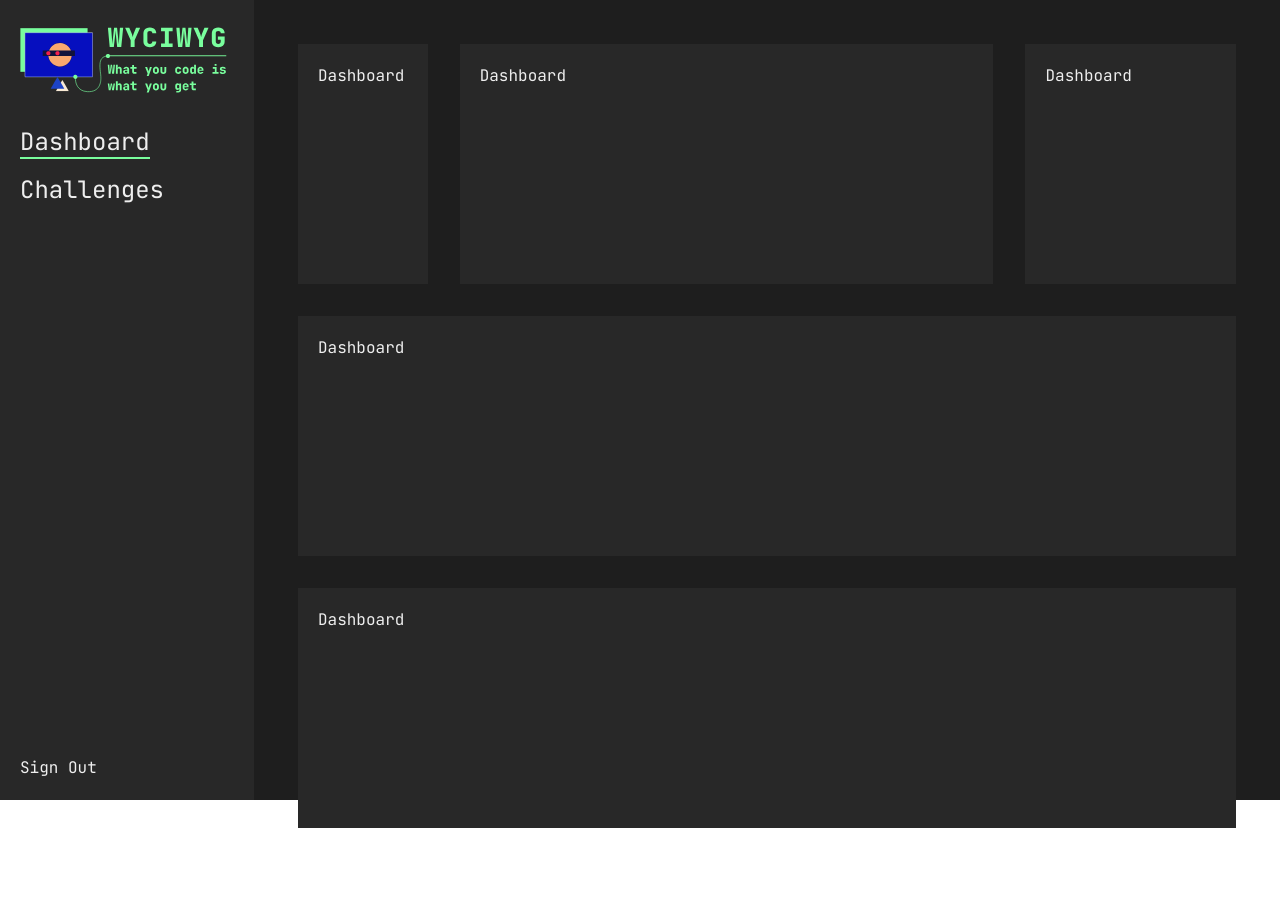
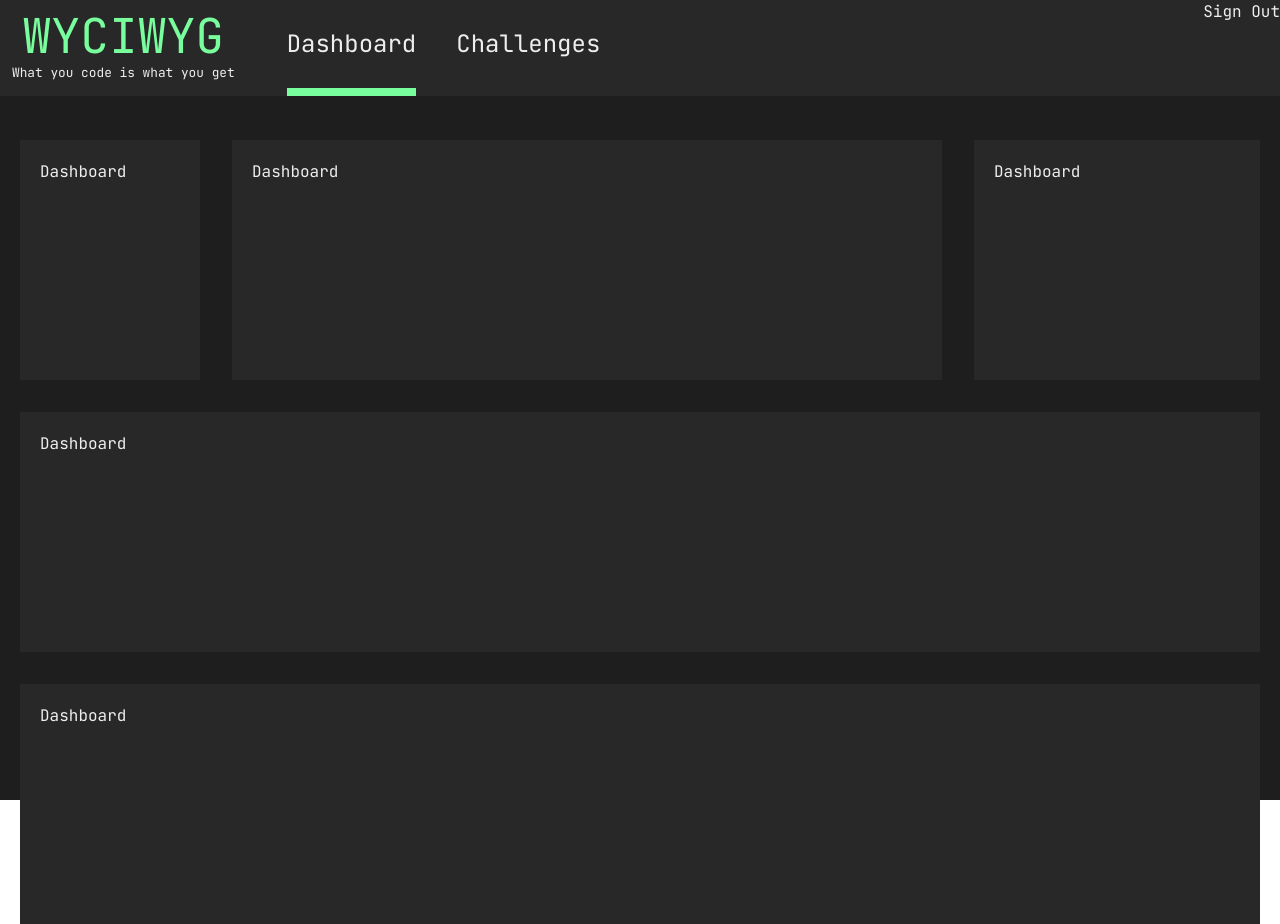
Before and after one commit to Dre90/wyciwyg-dashboard, a Nuxt app: page / in a window 1280 px wide. Before the commit the page ends 828 px from the top, so only its background shows below. Built offline with nearby package versions, Linux system fonts and the light colour scheme; no server answers.

Commit message:
Byttet ut Sidebar med Header menu og jobbet videre med Challenges

```diff
--- a/app.vue
+++ b/app.vue
@@ -4,6 +4,6 @@
 
 <script setup>
 useHead({
-  title: "WYCIWYG - Dashboard",
+  title: "WYCIWYG",
 });
 </script>
--- a/assets/css/tailwind.css
+++ b/assets/css/tailwind.css
@@ -5,5 +5,5 @@
 @tailwind utilities;
 
 .router-link-active {
-  @apply border-b-2 border-bv-green;
+  @apply border-b-8 border-bv-green;
 }
--- /dev/null
+++ b/components/Header.vue
@@ -0,0 +1,35 @@
+<template>
+  <header class="flex h-24 w-full flex-row bg-dark-gray-plus1">
+    <div class="p-3">
+      <h1 class="text-center text-5xl text-bv-green">WYCIWYG</h1>
+      <small class="">What you code is what you get</small>
+    </div>
+
+    <Menu />
+
+    <div class="ml-auto">
+      <button class="button block" @click="signOut">Sign Out</button>
+    </div>
+  </header>
+</template>
+
+<script setup>
+const user = useSupabaseUser();
+const client = useSupabaseAuthClient();
+
+async function signOut() {
+  try {
+    //loading.value = true;
+    let { error } = await client.auth.signOut();
+    if (error) throw error;
+  } catch (error) {
+    alert(error.message);
+  } finally {
+    //loading.value = false;
+  }
+}
+
+watchEffect(async () => {
+  if (!user.value) await navigateTo({ path: "/sign-in", replace: true });
+});
+</script>
--- a/components/Menu.vue
+++ b/components/Menu.vue
@@ -1,6 +1,6 @@
 <template>
-  <nav>
-    <ul>
+  <nav class="ml-10">
+    <ul class="flex h-full flex-row gap-10">
       <MenuItem link="/">Dashboard</MenuItem>
       <MenuItem link="/challenges">Challenges</MenuItem>
     </ul>
--- a/components/MenuItem.vue
+++ b/components/MenuItem.vue
@@ -1,8 +1,8 @@
 <template>
-  <li class="mb-4">
+  <li class="h-full">
     <NuxtLink
       :to="`${link}`"
-      class="text-2xl hover:border-b-2 hover:border-bv-green"
+      class="flex h-full items-center border-b-8 border-dark-gray-plus1 text-2xl hover:border-bv-green"
       ><slot
     /></NuxtLink>
   </li>
--- a/layouts/default.vue
+++ b/layouts/default.vue
@@ -1,9 +1,7 @@
 <template>
-  <div
-    class="flex h-screen bg-bv-dark-gray font-JetBrainsMono text-bv-text-color"
-  >
-    <Sidebar />
-    <div class="container m-6">
+  <div class="h-screen bg-bv-dark-gray font-JetBrainsMono text-bv-text-color">
+    <Header />
+    <div class="container mx-auto pt-6">
       <NuxtPage />
     </div>
   </div>
--- /dev/null
+++ b/pages/challenges/[id].vue
@@ -0,0 +1,12 @@
+<template>
+  <NuxtLink to="/challenges">Back</NuxtLink>
+  <div>challengesID: {{ id }}</div>
+</template>
+
+<script setup>
+const { id } = useRoute().params;
+
+definePageMeta({
+  middleware: "auth",
+});
+</script>
--- a/pages/challenges/index.vue
+++ b/pages/challenges/index.vue
@@ -1,18 +1,25 @@
 <template>
   <div>
-    <h1>challenges</h1>
     <div v-if="challengesCount === 0">
       Create your first challenge here. Button
       <!-- TODO: -->
     </div>
     <div v-else>
-      <ul>
+      <ul class="flex flex-col gap-2">
         <li
           v-for="challenge in challenges"
           :key="challenge.id"
           :challenge-id="challenge.id"
+          class="bg-dark-gray-plus1"
         >
+          <NuxtLink
+            :to="`/challenges/${challenge.id}`"
+            class="block hover:bg-bv-green-hover-bg"
+          >
+            <div class="p-4">
               {{ challenge.name }}
+            </div>
+          </NuxtLink>
         </li>
       </ul>
     </div>
@@ -20,25 +27,28 @@
 </template>
 
 <script setup>
-definePageMeta({
-  middleware: "auth",
-});
-
 const client = useSupabaseClient();
 const user = useSupabaseUser();
 const challengesCount = ref(0);
+const challenges = ref([]);
 
-const { data: challenges } = await useAsyncData("challenges", async () => {
-  const { data, error, status, count } = await client
+const { data, error, count } = await client
   .from("Challenges")
   .select("id, name", { count: "estimated" })
   .eq("author_id", user.value.id)
   .order("created_at");
 
 // TODO: error handling
+if (error) console.log(error.message);
 
 challengesCount.value = count;
-  if (data && status === 200) return data;
+if (data) challenges.value = data;
+
+definePageMeta({
+  middleware: "auth",
+});
+useHead({
+  title: "Challenges | WYCIWYG",
 });
 </script>
 
--- a/pages/index.vue
+++ b/pages/index.vue
@@ -23,6 +23,9 @@
 definePageMeta({
   middleware: "auth",
 });
+useHead({
+  title: "Dashboard | WYCIWYG",
+});
 </script>
 
 <!-- <style lang="scss" scoped>
```
Lines whose indentation alone changed are shown as unchanged.
